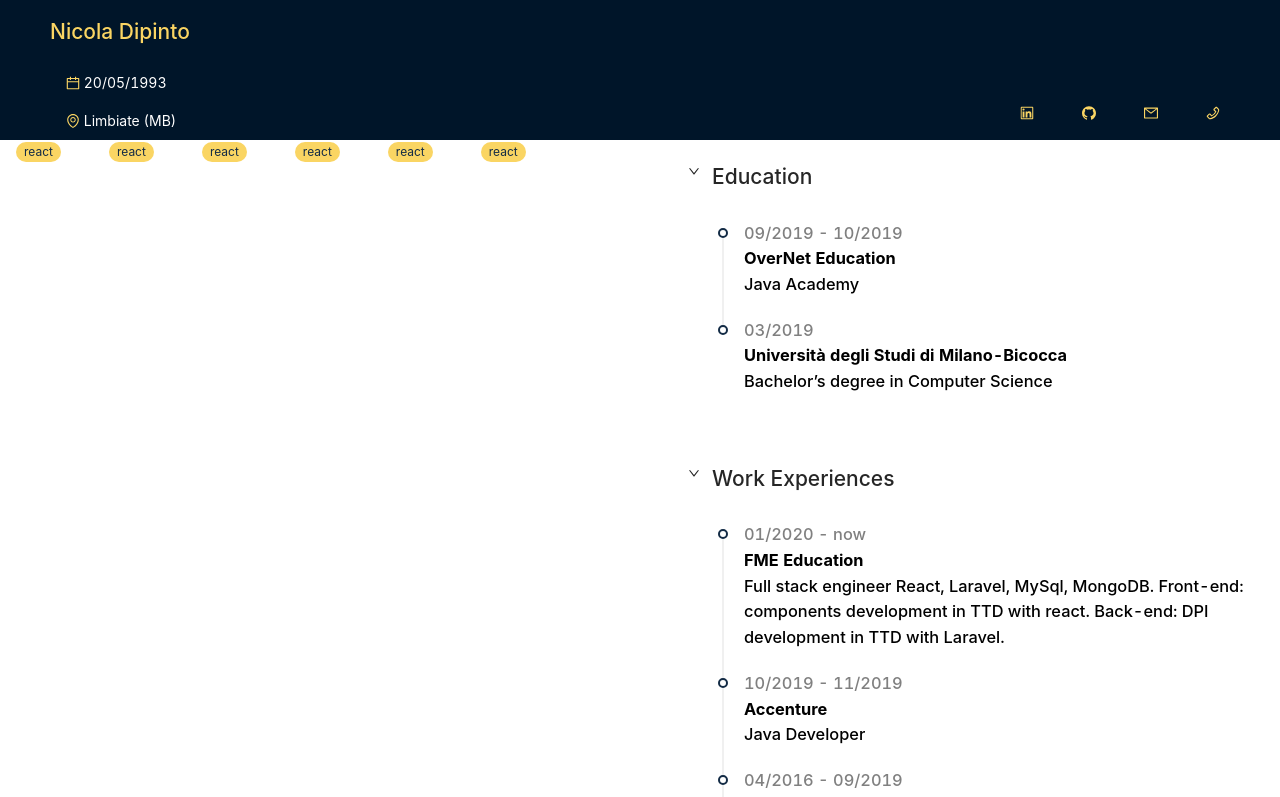
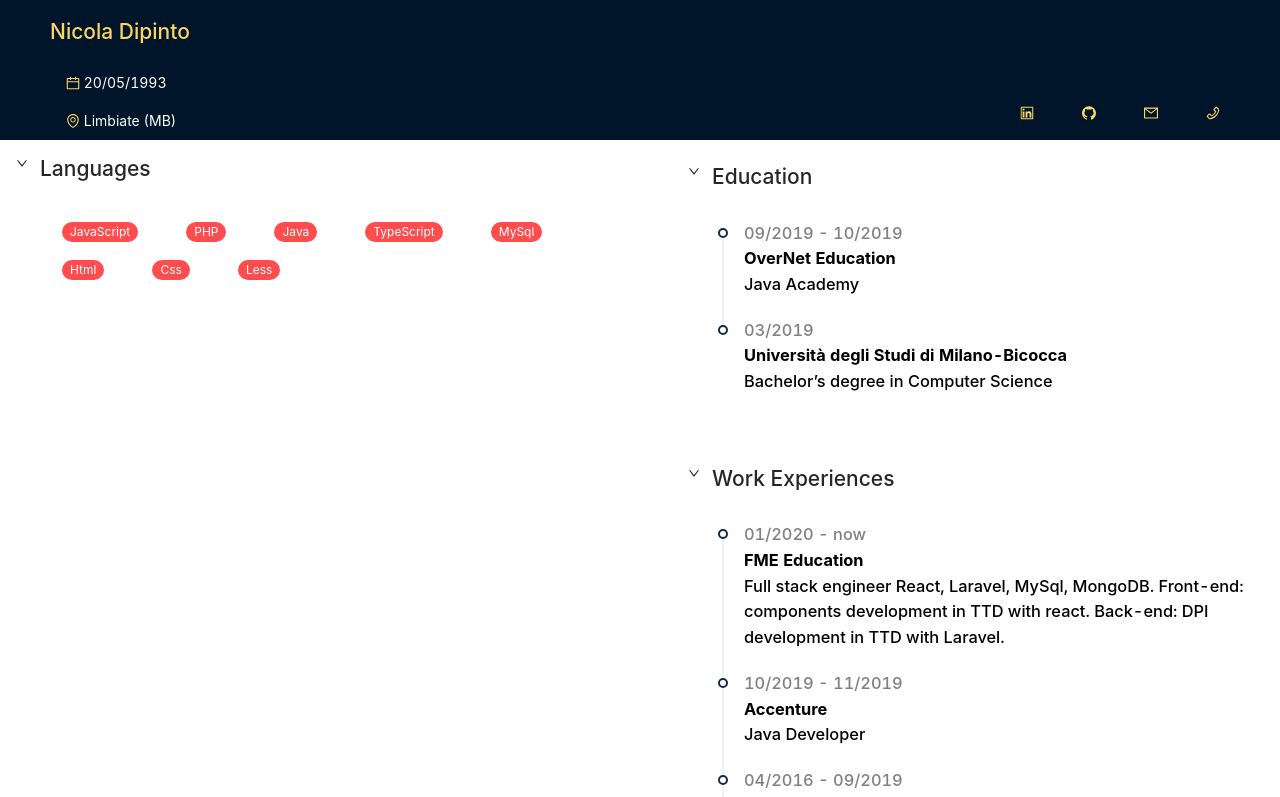
Before and after one commit to NicolaDipintoDev/cv.assignment, a React (Create React App) app in the folder cv-assignment/: page / in a window 1280 px wide. Shown: the top 797 px of the page. Built offline with nearby package versions, Linux system fonts and the light colour scheme.

Commit message:
skillsBlock rendered

```diff
--- a/cv-assignment/src/components/Content/container/leftSide/LeftSide.js
+++ b/cv-assignment/src/components/Content/container/leftSide/LeftSide.js
@@ -1,9 +1,10 @@
 import React from "react";
-import Skills from "./skill/Skills";
+import SkillsBlock from "./skill/SkillsBlock";
+import { languages } from './constants/constants';
 
 const LeftSide = () => (
   <div>
-    <Skills />
+    <SkillsBlock title='Languages' skills={languages.data}/>
   </div>
 );
 export default LeftSide;
--- a/cv-assignment/src/components/Content/container/leftSide/constants/constants.js
+++ b/cv-assignment/src/components/Content/container/leftSide/constants/constants.js
@@ -1,5 +1,5 @@
 export const languages = {
     bg: '#FAD563',
     color: '#132B45',
-    data: ['JavaScript, PHP', 'Java', 'TypeScript', 'MySql', 'Html', 'Css', 'Less']
+    data: ['JavaScript', 'PHP', 'Java', 'TypeScript', 'MySql', 'Html', 'Css', 'Less']
 }
--- a/cv-assignment/src/components/Content/container/leftSide/skill/Skills.js
+++ b/cv-assignment/src/components/Content/container/leftSide/skill/Skills.js
@@ -1,34 +1,33 @@
 import React from "react";
+import PropTypes from "prop-types";
 import Skill from "./Skill";
 import { List } from "antd";
 
-const Skills = () => {
-  const skills = [
-    { name: "react", bg: "#FAD563", color: "#132B45" },
-    { name: "react", bg: "#FAD563", color: "#132B45" },
-    { name: "react", bg: "#FAD563", color: "#132B45" },
-    { name: "react", bg: "#FAD563", color: "#132B45" },
-    { name: "react", bg: "#FAD563", color: "#132B45" },
-    { name: "react", bg: "#FAD563", color: "#132B45" }
-  ];
+const Skills = ({ items, bg, color }) => {
   return (
     <List
       grid={{
         gutter: 16,
         xs: 5,
-        sm:6,
+        sm: 6,
         md: 8,
         lg: 10
       }}
       size="small"
-      dataSource={skills}
+      dataSource={items}
       split={false}
       renderItem={item => (
         <List.Item>
-          <Skill name={item.name} bg={item.bg} color={item.color} />
+          <Skill name={item} bg={bg} color={color} />
         </List.Item>
       )}
     />
   );
 };
 export default Skills;
+
+Skills.propTypes = {
+  items: PropTypes.array.isRequired,
+  bg: PropTypes.string.isRequired,
+  color: PropTypes.string.isRequired
+};
```
